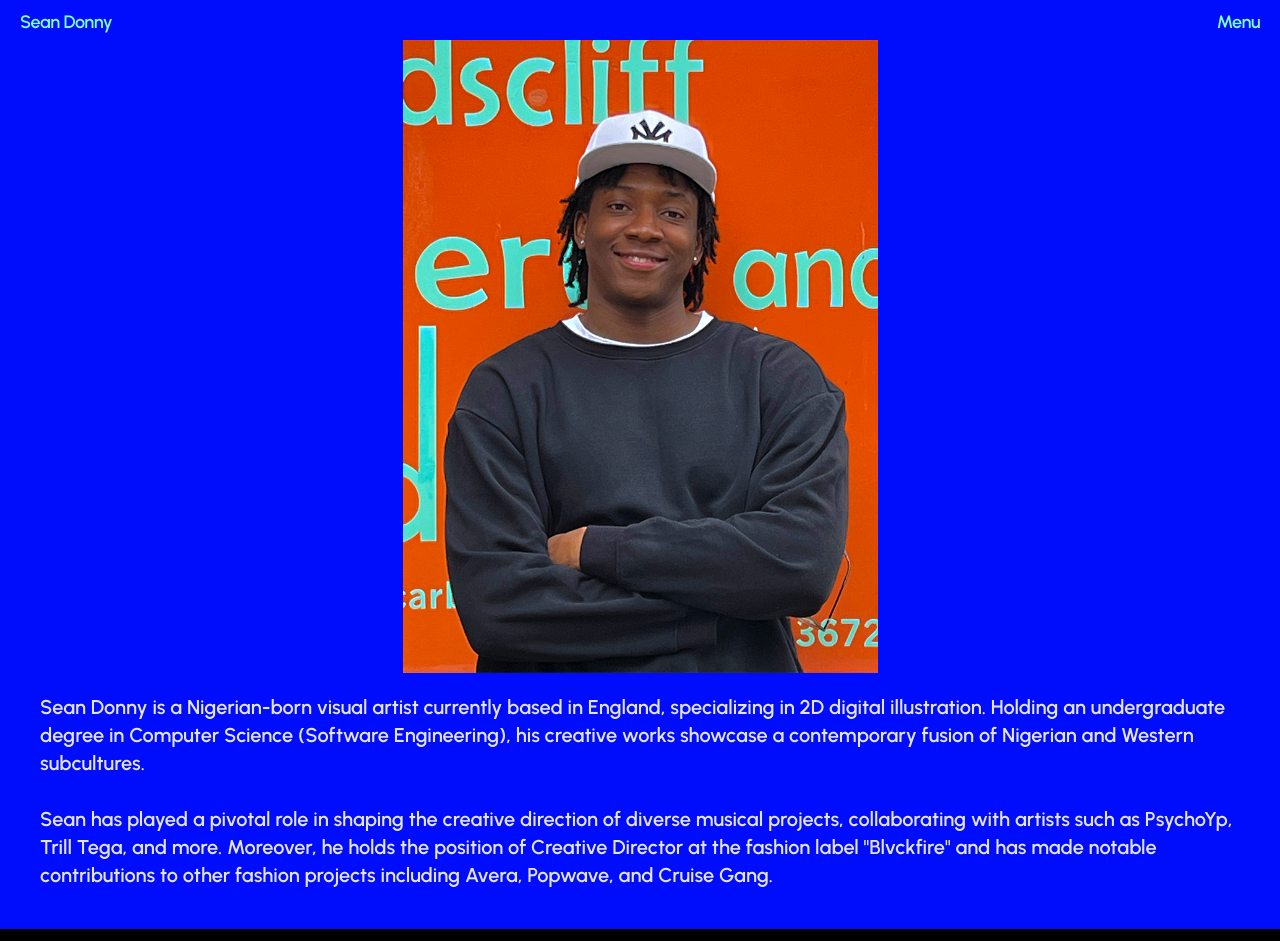
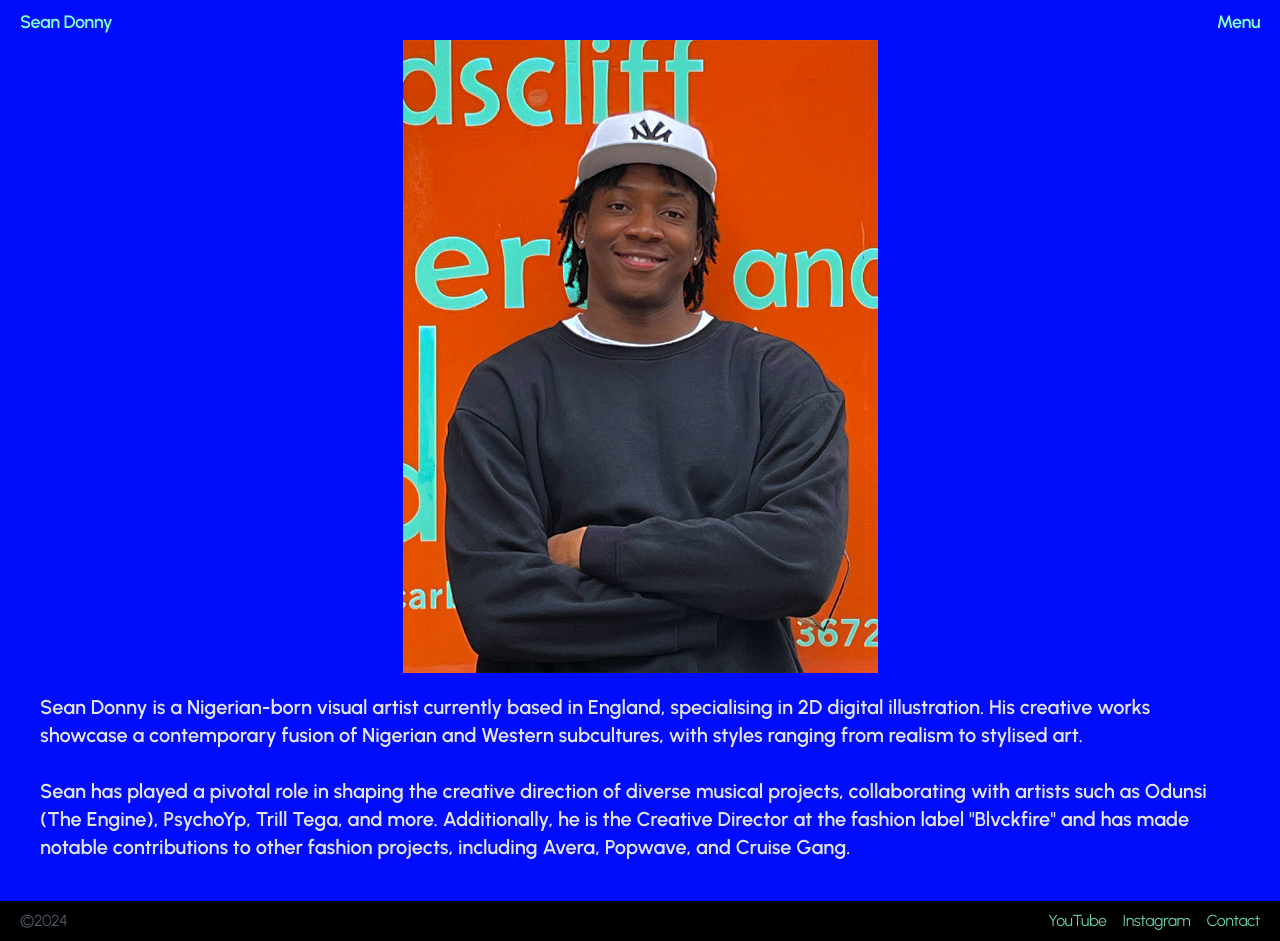
Before and after one commit to Sean-donny/Artist-Portfolio, a React (Vite) app in the folder resume-site/: page /about in a window 1280 px wide. Shown: the top 941 px of the page. Built offline with nearby package versions, Linux system fonts and the light colour scheme; what @cloudinary/url-gen would draw is missing.

Commit message:
Updated Hero bio + updated about bio + updated Footer with YouTube Link

```diff
--- a/resume-site/src/components/Footer/index.tsx
+++ b/resume-site/src/components/Footer/index.tsx
@@ -1,22 +1,22 @@
 const Footer = () => {
   return (
     <div className="w-full px-5 py-2 z-40 bg-black">
-      <ul className="flex justify-between">
-        <li>
-          <span className="font-custom text-aquatic tracking-tight cursor-pointer text-base opacity-80">
+      <ul className="flex justify-between flex-col-reverse sm:flex-row">
+        <li className="mt-5 flex justify-center items-end sm:mt-0">
+          <span className="font-custom text-gray-600 tracking-tight cursor-pointer text-base">
             &#169;2024
           </span>
+        </li>
+        <li className="flex justify-center items-end">
+          <a
+            className="font-custom text-aquatic tracking-tight cursor-pointer text-base opacity-80 hover:opacity-30"
+            href="https://www.youtube.com/@SeanDonny333"
+            target="_blank"
+          >
+            YouTube
+          </a>
           <a
             className="font-custom text-aquatic tracking-tight cursor-pointer text-base ml-6 sm:ml-9 md:ml-12 lg:ml-4 opacity-80 hover:opacity-30"
-            href="https://github.com/Sean-donny"
-            target="_blank"
-          >
-            By PN
-          </a>
-        </li>
-        <li>
-          <a
-            className="font-custom text-aquatic tracking-tight cursor-pointer text-base opacity-80 hover:opacity-30"
             href="https://instagram.com/sean.donny"
             target="_blank"
           >
--- a/resume-site/src/pages/About/index.tsx
+++ b/resume-site/src/pages/About/index.tsx
@@ -55,18 +55,17 @@ const About = () => {
         <div className="about-sean-donny-description-container hd:w-3/5 hd:px-10">
           <p className="about-sean-donny-description-text font-custom text-xl text-zinc-200 mt-5 hd:mt-0 w-full font-semibold">
             Sean Donny is a Nigerian-born visual artist currently based in
-            England, specializing in 2D digital illustration. Holding an
-            undergraduate degree in Computer Science &#40;Software
-            Engineering&#41;, his creative works showcase a contemporary fusion
-            of Nigerian and Western subcultures.
+            England, specialising in 2D digital illustration. His creative works
+            showcase a contemporary fusion of Nigerian and Western subcultures,
+            with styles ranging from realism to stylised art.
             <br />
             <br />
             Sean has played a pivotal role in shaping the creative direction of
-            diverse musical projects, collaborating with artists such as
-            PsychoYp, Trill&nbsp;Tega, and more. Moreover, he holds the position
-            of Creative Director at the fashion label "Blvckfire" and has made
-            notable contributions to other fashion projects including Avera,
-            Popwave, and Cruise Gang.
+            diverse musical projects, collaborating with artists such as Odunsi
+            &#40;The Engine&#41;, PsychoYp, Trill&nbsp;Tega, and more.
+            Additionally, he is the Creative Director at the fashion label
+            "Blvckfire" and has made notable contributions to other fashion
+            projects, including Avera, Popwave, and Cruise Gang.
           </p>
         </div>
       </div>
--- a/resume-site/src/pages/Home/Hero.tsx
+++ b/resume-site/src/pages/Home/Hero.tsx
@@ -30,7 +30,7 @@ const Hero = () => {
                   Sean Donny is a<br />
                   contemporary artist
                   <br />
-                  based in London, England.
+                  based in England, UK.
                 </h1>
               </article>
             </div>
```
